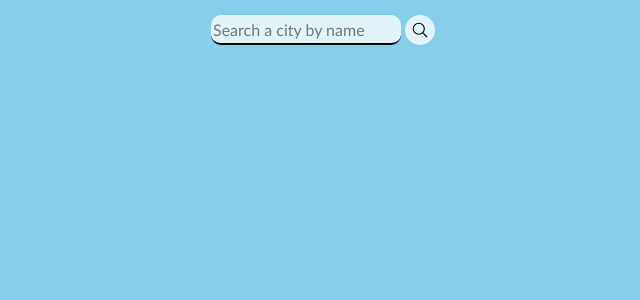
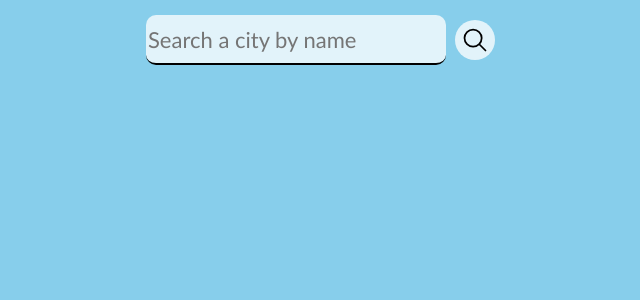
Before and after one commit to MarcoSosio/WeatherApp, a React (Vite) app: page / in a window 1280 px wide. Shown: the top 300 px of the page, without its empty margins (317-957 px from the left). Built offline with nearby package versions, Linux system fonts and the light colour scheme.

Commit message:
sistemata tipbar, sistemato il codice

```diff
--- a/src/components/MainInfo/MainInfo.scss
+++ b/src/components/MainInfo/MainInfo.scss
@@ -13,6 +13,8 @@
             margin: 0;
             align-self: center;
             font-size: 2rem;
+            text-shadow: 4px 4px 10px black;
+            color: beige;
         }
     }
     #condition-text{
--- a/src/components/SearchBar/SearchBar.jsx
+++ b/src/components/SearchBar/SearchBar.jsx
@@ -13,16 +13,18 @@ export default function SearchBar() {
     const [inputValue, setInputValue] = useState(''); //valore input
     const [tipCity, setTipCity] = useState(''); //suggerimento
 
+    const [hideTipBar, setHideTipBar]=useState(false);
+
     function searchCity(city) { //city=inputvalue || tipCity
         if (!city) return
 
         getWeather(city)
             .then((result) => {
                 setData(result);
-
                 // modifico il testo dell'input inserendo il risultato della ricerca
                 if (!result.error && city != result.location.name) {
                     setInputValue(result.location.name);
+                    setHideTipBar(true)
                     inputRef.current.blur() //tolgo il focus
                 }
             })
@@ -42,12 +44,6 @@ export default function SearchBar() {
                 } else {
                     setTipCity('');
                 }
-                if (
-                    result.location.name.toLowerCase() ===
-                    inputRef.current.value.toLowerCase()
-                ) {
-                    setTipCity('');
-                }
             })
             .catch((err) => console.error('Errore ' + err));
     }
@@ -55,6 +51,7 @@ export default function SearchBar() {
     function acceptTip(tipCity) {
         if(tipCity){
             setInputValue(tipCity);
+            inputRef.current.focus();
         }
     }
 
@@ -63,6 +60,9 @@ export default function SearchBar() {
     function handlerInsert(e) {
         setInputValue(e.target.value);
         searchTip(e.target.value);
+        if(hideTipBar){
+            setHideTipBar(!hideTipBar)
+        }
     }
 
     // eslint-disable-next-line no-unused-vars
@@ -73,8 +73,7 @@ export default function SearchBar() {
 
     function handlerEnterKeyDown(e) {
         if (e.key === 'Enter') {
-            acceptTip(tipCity);
-            searchCity(tipCity);
+            searchCity(inputValue);
         }
     }
 
@@ -98,7 +97,7 @@ export default function SearchBar() {
                     <img src="/searchIcon.svg" id="icon"></img>
                 </button>
 
-            <TipBar tipCity={tipCity} acceptTip={acceptTip}></TipBar>
+            <TipBar tipCity={tipCity} acceptTip={acceptTip} hideTipBar={hideTipBar}></TipBar>
         </div>
     );
 }
--- a/src/components/SearchBar/TipBar/TipBar.jsx
+++ b/src/components/SearchBar/TipBar/TipBar.jsx
@@ -1,9 +1,9 @@
 import "./TipBar.scss"
 
-export default function TipBar({tipCity, acceptTip}){
+export default function TipBar({tipCity, acceptTip, hideTipBar}){
 
     function isDisplayed(){
-        if(!tipCity){ //se non ho trovato un suggerimento
+        if(!tipCity || hideTipBar){ //se non ho trovato un suggerimento
             return "none"
         }
         else{ //se non ho ancora fatto la ricerca ma ho un suggerimento
--- a/src/components/SearchBar/TipBar/TipBar.scss
+++ b/src/components/SearchBar/TipBar/TipBar.scss
@@ -3,4 +3,5 @@
     border: unset;
     background-color: index.$bgcolor-tip-bar;
     border-radius: index.$b-radius;
+    font-size: 0.7rem
 }
--- a/src/components/SearchBar/searchBar.scss
+++ b/src/components/SearchBar/searchBar.scss
@@ -2,7 +2,8 @@
 
 #SearchBar{
     display: grid;
-    grid-template-columns: auto auto;
+    grid-template-columns: 300px 50px;
+    grid-template-rows: 50px 25px;
     column-gap: 4px;
     row-gap: 10px;
     margin-top: 15px;
@@ -19,8 +20,7 @@
     #search-button{
         border: unset;
         border-radius: 50%;
-        width: 30px;
-        height: 30px;
+        margin: 5px;
         background-color: index.$bgcolor-search-input-button;
         img{
             width: 100%;
--- a/src/index.scss
+++ b/src/index.scss
@@ -1,8 +1,10 @@
-body{
-    margin: 0;
-    background-color: skyblue;
+html{
+    font-size: 22px;
+    body{
+        margin: 0;
+        background-color: skyblue;
+    }
 }
-
 $bgcolor-search-input-button:rgba(255, 255, 255, 0.76);
 $bgcolor-tip-bar:rgba(255, 255, 255, 0.64);
 $b-radius: 10px;
```
